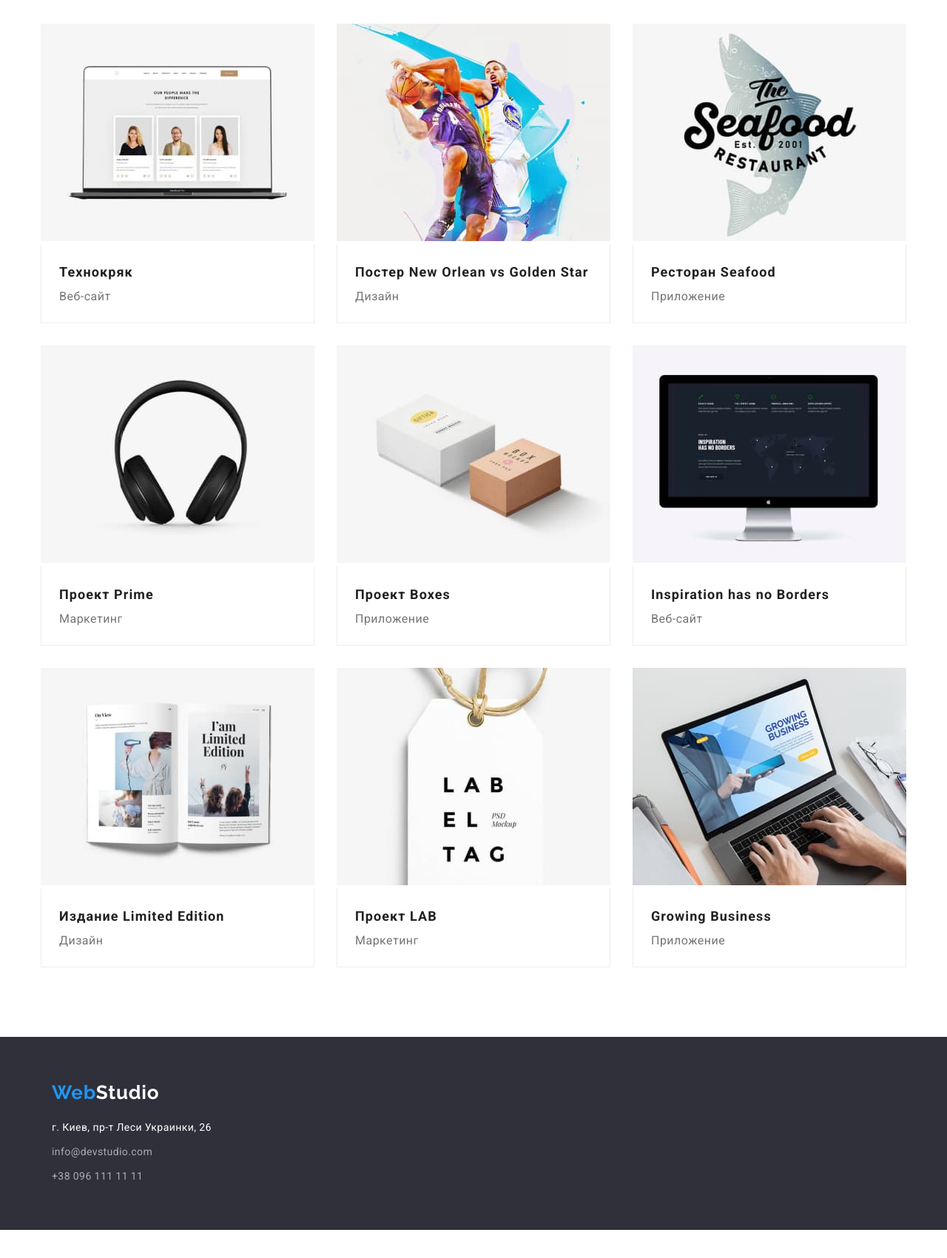
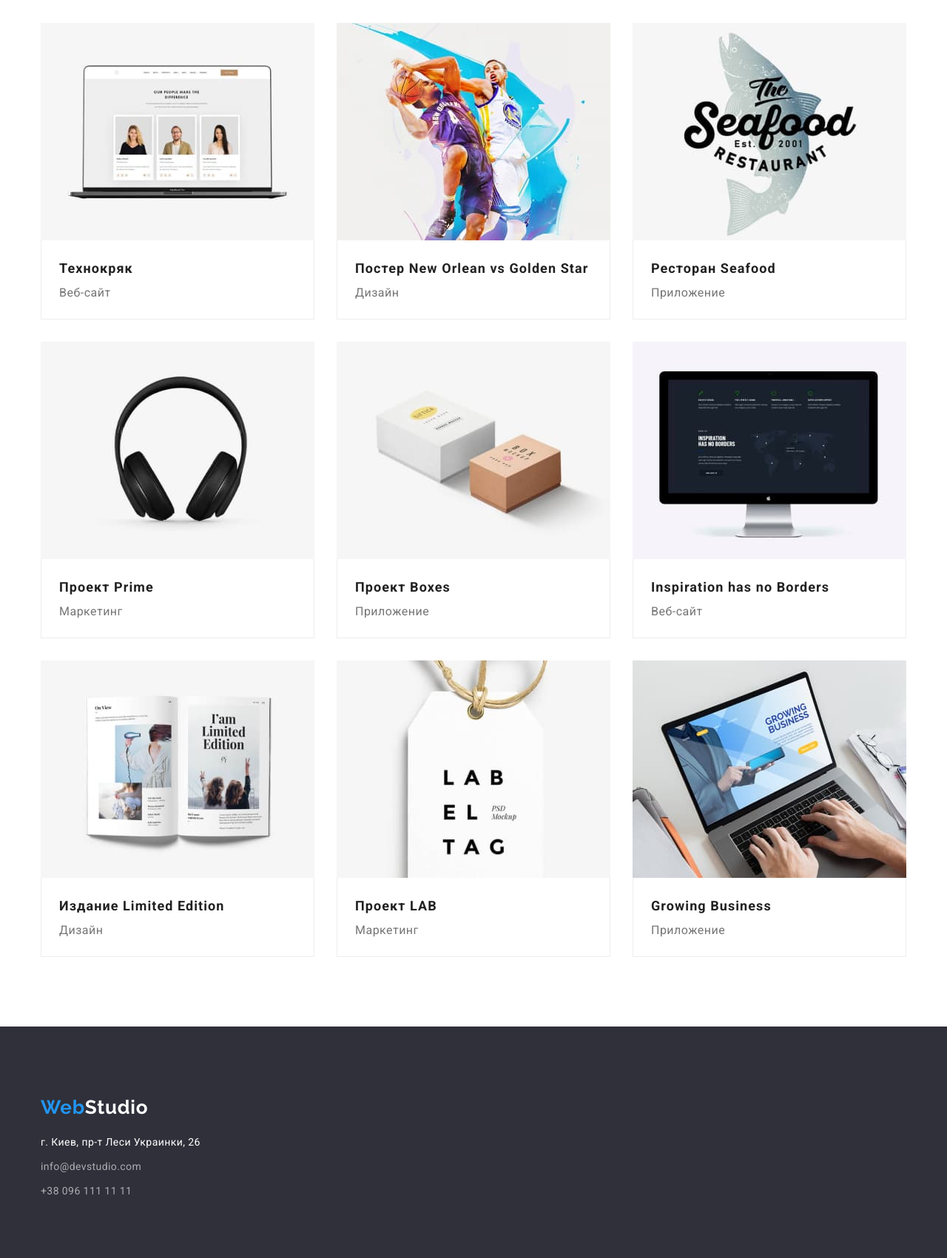
Before and after one commit to ArbakovMaxim/goit-markup-hw-03, a plain HTML site: page portfolio.html in a window 1280 px wide. Shown: the part 291-1992 px from the top of the page at 74% size. Before the commit the page ends 1954 px from the top, so only its background shows below. Drawn offline with nearby package versions, Linux system fonts and the light colour scheme.

Commit message:
final 3
fix bags

```diff
--- a/css/styles.css
+++ b/css/styles.css
@@ -19,8 +19,7 @@ h2,
 h3,
 p,
 ul[class] {
-  margin-bottom: 0;
-  margin-top: 0;
+  margin: 0px;
 }
 
 .list {
@@ -28,10 +27,18 @@ ul[class] {
 }
 
 .container {
+  box-sizing: border-box;
+  padding-left: 15px;
+  padding-right: 15px;
   margin-left: auto;
   margin-right: auto;
   width: 1200px;
+
   /* outline: 2px solid blue; */
+}
+
+.section {
+  padding: 94px 0px;
 }
 
 .text-transporent {
@@ -40,8 +47,12 @@ ul[class] {
 
 /*header*/
 
-.container.header {
+.cointainer-header {
   display: flex;
+}
+
+.header {
+  border-bottom: 1px solid #ececec;
 }
 
 .link.logo {
@@ -49,7 +60,6 @@ ul[class] {
   margin-top: 24px;
   margin-bottom: 25px;
   margin-right: 93px;
-  padding-left: 15px;
 }
 
 .logo-web {
@@ -68,10 +78,6 @@ ul[class] {
   font-size: 26px;
   line-height: 1.19;
   letter-spacing: 0.03em;
-}
-
-.header {
-  border-bottom: 1px solid #ececec;
 }
 
 /*сайтовая навигация*/
@@ -93,9 +99,12 @@ ul[class] {
   color: var(--accent-color);
 }
 
+.nav {
+  margin-right: 331px;
+}
+
 .header-nav {
   display: flex;
-  margin-right: 331px;
   padding-left: 0px;
 }
 
@@ -140,10 +149,6 @@ ul[class] {
 
 /*герой*/
 
-.section {
-  padding: 94px 20px;
-}
-
 .section.hero {
   background-color: var(--color-fons);
   text-align: center;
@@ -170,8 +175,6 @@ ul[class] {
 .list.main {
   display: flex;
   justify-content: space-between;
-  padding-left: 15px;
-  padding-right: 15px;
 }
 
 .list.main :not(:last-child) {
@@ -211,17 +214,18 @@ ul[class] {
 
 .list-box {
   display: flex;
-  padding-left: 15px;
-  padding-right: 15px;
   justify-content: space-between;
 }
 
 .list-team {
   display: flex;
-  padding-left: 15px;
-  padding-right: 15px;
   justify-content: space-between;
   text-align: center;
+}
+
+.team-text {
+  padding-top: 30px;
+  padding-bottom: 30px;
 }
 
 .team-name {
@@ -229,8 +233,6 @@ ul[class] {
   font-size: 16px;
   line-height: 1.19;
   letter-spacing: 0.03em;
-
-  margin-top: 30px;
 }
 
 .team-position {
@@ -241,7 +243,6 @@ ul[class] {
   letter-spacing: 0.03em;
 
   margin-top: 10px;
-  padding-bottom: 30px;
 }
 
 .section.team {
@@ -300,7 +301,9 @@ ul[class] {
 /*footer*/
 
 .footer {
+  box-sizing: border-box;
   background-color: var(--color-fons);
+  padding: 94px 0;
 }
 
 .footer-addres {
@@ -322,7 +325,7 @@ ul[class] {
   text-decoration: none;
 }
 
-.footer.li {
+.footer-li {
   margin-top: 9px;
 }
 
@@ -342,18 +345,16 @@ ul[class] {
 
 .address {
   font-style: normal;
-  padding-left: 15px;
 }
 
-.link.nado {
+/* .container-footer {
+  width: 1200px;
   padding-left: 15px;
-}
+  padding-right: 15px;
+  padding: 60px;
+  box-sizing: border-box;} */
 
-.footer > .container {
-  padding: 60px 15px;
-}
-
-.list.footer {
+.address > .list {
   padding-left: 0px;
 }
 
@@ -362,8 +363,6 @@ ul[class] {
 .list.buttons {
   display: flex;
   justify-content: center;
-  padding-left: 15px;
-  padding-right: 15px;
   margin-bottom: 50px;
 }
 
@@ -381,8 +380,7 @@ ul[class] {
 .list.projects {
   display: flex;
   flex-wrap: wrap;
-  padding-left: 15px;
-  padding-right: 15px;
+  padding-left: 0px;
 }
 
 .project {
@@ -418,3 +416,7 @@ ul[class] {
 .projects-link {
   text-decoration: none;
 }
+
+.img-portfolio {
+  display: block;
+}
--- a/portfolio.html
+++ b/portfolio.html
@@ -15,9 +15,9 @@
                 <!-- Секция header -->
 
     <header class="header">
-        <div class="container header">
+        <div class="container cointainer-header">
             <a class="link logo" href="./index.html"><span class="logo-web">Web</span><span class="logo-studio">Studio</span></a>
-            <nav>
+            <nav class="nav">
                 <ul class="list header-nav">
                     <li class="header-li"><a class="link" href="./index.html">Студия</a></li>
                     <li class="header-li"><a class="link portfolio" href="./portfolio.html">Портфолио</a></li>
@@ -59,7 +59,7 @@
         <ul class="list projects">
             <li class="project">
                 <a class="projects-link" href="">
-                    <img src="images/portfolio-img1.jpg" width="370" alt="Ноутбук, на котором открыт фото сотрудников">
+                    <img class="img-portfolio" src="images/portfolio-img1.jpg" width="370" alt="Ноутбук, на котором открыт фото сотрудников">
             <div class="project-text">
                     <h3 class="projects-name">Технокряк</h3>
                     <p3 class="projects-description">Веб-сайт</p3>
@@ -67,7 +67,7 @@
                 </a>
             <li class="project">
                 <a class="projects-link" href="">
-                    <img src="images/portfolio-img2.jpg" width="370" alt="Постер двое играют в баскетбол">
+                    <img class="img-portfolio" src="images/portfolio-img2.jpg" width="370" alt="Постер двое играют в баскетбол">
             <div class="project-text">
                     <h3 class="projects-name">Постер New Orlean vs Golden Star</h3>
                     <p class="projects-description">Дизайн</p>
@@ -76,7 +76,7 @@
             </li>
             <li class="project">
                 <a class="projects-link" href="">
-                    <img src="images/portfolio-img3.jpg" width="370" alt="Эмблема в виде звезды, ресторана морская еда">
+                    <img class="img-portfolio" src="images/portfolio-img3.jpg" width="370" alt="Эмблема в виде звезды, ресторана морская еда">
             <div class="project-text">
                     <h3 class="projects-name">Ресторан Seafood</h3>
                     <p class="projects-description">Приложение</p>
@@ -85,7 +85,7 @@
             </li>
             <li class="project">
                 <a class="projects-link" href="">
-                <img src="images/portfolio-img4.jpg" width="370" alt="Наушники">
+                <img class="img-portfolio" src="images/portfolio-img4.jpg" width="370" alt="Наушники">
             <div class="project-text">
                 <h3 class="projects-name">Проект Prime</h3>
                 <p class="projects-description">Маркетинг</p>
@@ -94,7 +94,7 @@
             </li>
             <li class="project">
                 <a class="projects-link" href="">
-                <img src="images/portfolio-img5.jpg" width="370" alt="Две стопки бумажек для заметок">
+                <img class="img-portfolio" src="images/portfolio-img5.jpg" width="370" alt="Две стопки бумажек для заметок">
             <div class="project-text">
                 <h3 class="projects-name">Проект Boxes</h3>
                 <p class="projects-description">Приложение</p>
@@ -103,7 +103,7 @@
             </li>
             <li class="project">
                 <a class="projects-link" href="">
-                <img src="images/portfolio-img6.jpg" width="370" alt="Монитор aplle">
+                <img class="img-portfolio" src="images/portfolio-img6.jpg" width="370" alt="Монитор aplle">
             <div class="project-text">
                 <h3 class="projects-name">Inspiration has no Borders</h3>
                 <p class="projects-description">Веб-сайт</p>
@@ -112,7 +112,7 @@
             </li>
             <li class="project">
                 <a class="projects-link" href="">
-                <img src="images/portfolio-img7.jpg" width="370" alt="открытая книга, лимитированого тиража">
+                <img class="img-portfolio" src="images/portfolio-img7.jpg" width="370" alt="открытая книга, лимитированого тиража">
             <div class="project-text">
                 <h3 class="projects-name">Издание Limited Edition</h3>
                 <p class="projects-description">Дизайн</p>
@@ -121,7 +121,7 @@
             </li>
             <li class="project">
                 <a class="projects-link" href="">
-                <img src="images/portfolio-img8.jpg" width="370" alt="Бирка LAB">
+                <img class="img-portfolio" src="images/portfolio-img8.jpg" width="370" alt="Бирка LAB">
             <div class="project-text">
                 <h3 class="projects-name">Проект LAB</h3>
                 <p class="projects-description">Маркетинг</p>
@@ -130,7 +130,7 @@
             </li>
             <li class="project">
                 <a class="projects-link" href="">
-                <img src="images/portfolio-img9.jpg" width="370" alt="Ноутбук, и руки которые на нем печатают">
+                <img class="img-portfolio" src="images/portfolio-img9.jpg" width="370" alt="Ноутбук, и руки которые на нем печатают">
             <div class="project-text">
                 <h3 class="projects-name">Growing Business</h3>
                 <p class="projects-description">Приложение</p>
@@ -146,15 +146,15 @@
 
     <footer class="footer">
         <div class="container">
-            <a class="link nado" href="./index.html"><span class="logo-web">Web</span><span
+            <a class="link" href="./index.html"><span class="logo-web">Web</span><span
                     class="logo-studio-footer">Studio</span></a>
             <address class="address">
                 <p class="footer-addres">г. Киев, пр-т Леси Украинки, 26</p>
-                <ul class="list footer">
-                    <li class="footer li">
+                <ul class="list">
+                    <li class="footer-li">
                         <a class="footer-link" href="mailto:info@devstudio.com">info@devstudio.com</a>
                     </li>
-                    <li class="footer li">
+                    <li class="footer-li">
                         <a class="footer-link" href="tel:+380961111111">+38 096 111 11 11</a>
                     </li>
                 </ul>
```
Also changed, not shown: index.html (+15 -6 lines).
